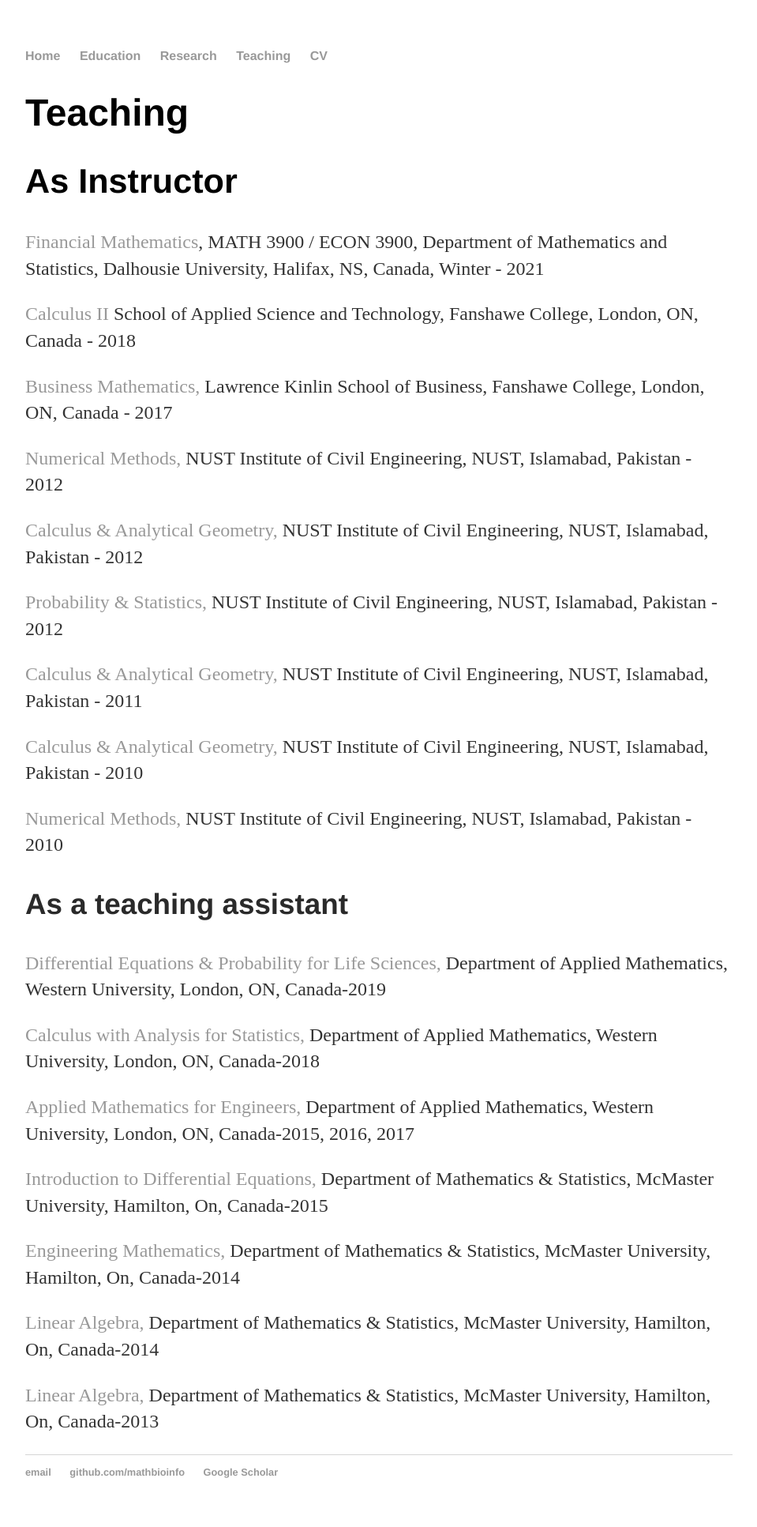
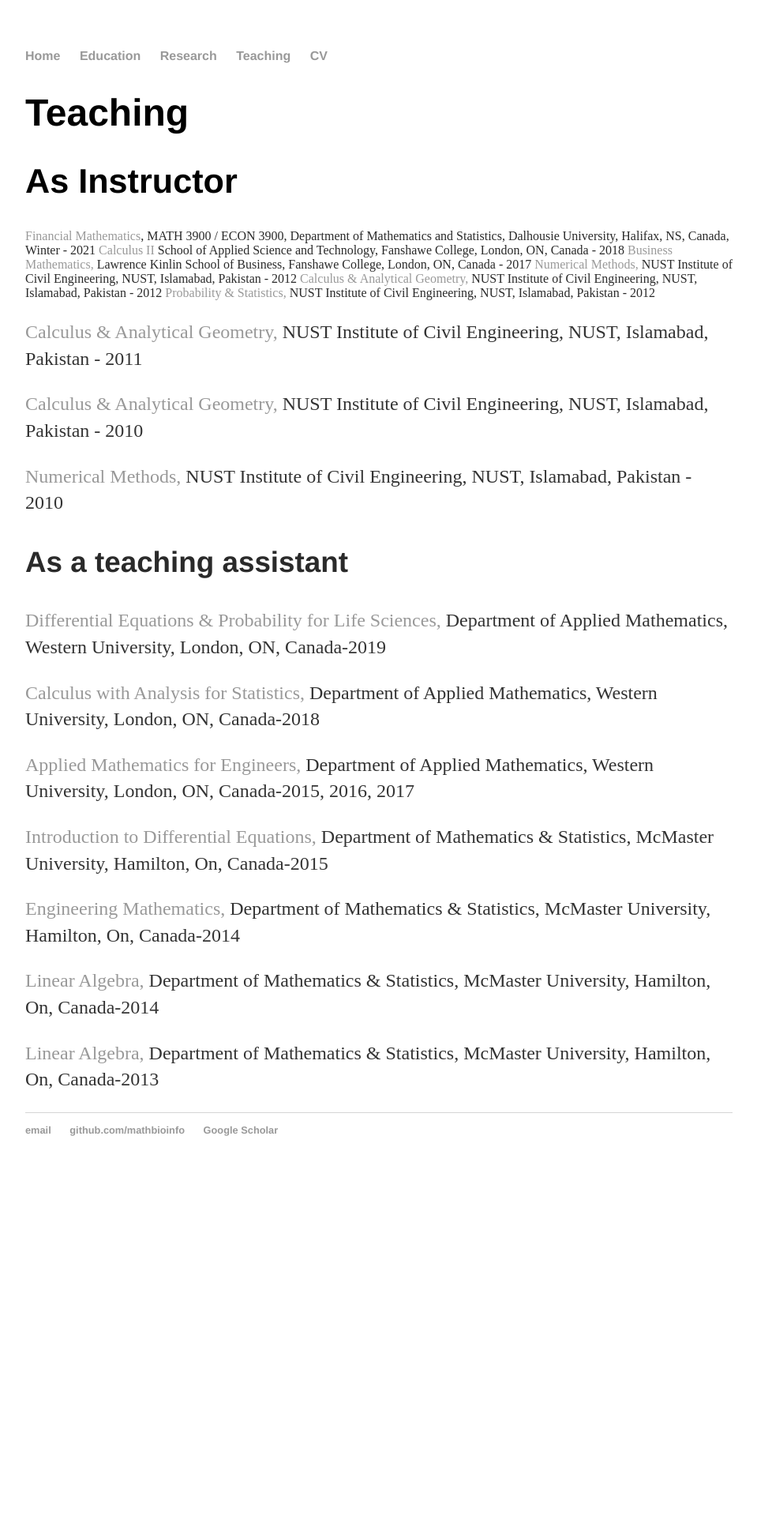
Before and after one commit to MathBioInfo/amjadkhan, a Jekyll site: the page built from Teaching/index.html, in a window 1280 px wide. Shown: the whole page at 79% size, without its empty margins (160-1119 px from the left). Built offline with Jekyll 4.4.1, drawn with Linux system fonts in a browser that asks for light colours; after the commit the page ends 1499 px from its top, so only the background shows below that.

Commit message:
Update index.html

```diff
--- a/Teaching/index.html
+++ b/Teaching/index.html
@@ -18,22 +18,18 @@
 				<h2 class="wsite-content-title">As Instructor<br /></h2>
 				<div class="paragraph"><font color="#2a2a2a" size="3">
 
-			<p> <a href="financialmath2021/index.html">Financial Mathematics</a>, MATH 3900 / ECON 3900,</a> Department of Mathematics and Statistics, Dalhousie University, Halifax, NS, Canada, Winter -
-2021
+			<a href="financialmath2021/index.html">Financial Mathematics</a>, MATH 3900 / ECON 3900,</a> Department of Mathematics and Statistics,
+		     Dalhousie University, Halifax, NS, Canada, Winter - 2021  <font color="#2a2a2a" size="3">
+			<a >Calculus II </a> School of Applied Science and Technology, Fanshawe College, London, ON, Canada - 2018 <font color="#2a2a2a" size="3">
 
-				</p>
-			<p> <a >Calculus II </a> School of Applied Science and Technology, Fanshawe College, London, ON, Canada - 2018
 
-				</p>
-		        <p> <a>Business Mathematics, </a> Lawrence Kinlin School of Business, Fanshawe College, London, ON, Canada - 2017
+		       <a>Business Mathematics, </a> Lawrence Kinlin School of Business, Fanshawe College, London, ON, Canada - 2017 <font color="#2a2a2a" size="3">
+			<a>Numerical Methods, </a> NUST Institute of Civil Engineering, NUST, Islamabad, Pakistan - 2012<font color="#2a2a2a" size="3">
 
-			</p>
-			<p> <a>Numerical Methods, </a> NUST Institute of Civil Engineering, NUST, Islamabad, Pakistan - 2012
-			</p>
-			<p> <a>Calculus & Analytical Geometry, </a> NUST Institute of Civil Engineering, NUST, Islamabad, Pakistan - 2012
-			</p>
-			<p> <a>Probability & Statistics, </a> NUST Institute of Civil Engineering, NUST, Islamabad, Pakistan - 2012
-                        </p>
+			<a>Calculus & Analytical Geometry, </a> NUST Institute of Civil Engineering, NUST, Islamabad, Pakistan - 2012<font color="#2a2a2a" size="3">
+
+			<a>Probability & Statistics, </a> NUST Institute of Civil Engineering, NUST, Islamabad, Pakistan - 2012
+
 			<p> <a>Calculus & Analytical Geometry, </a> NUST Institute of Civil Engineering, NUST, Islamabad, Pakistan - 2011
 			</p>
 			<p> <a>Calculus & Analytical Geometry, </a> NUST Institute of Civil Engineering, NUST, Islamabad, Pakistan - 2010
```
